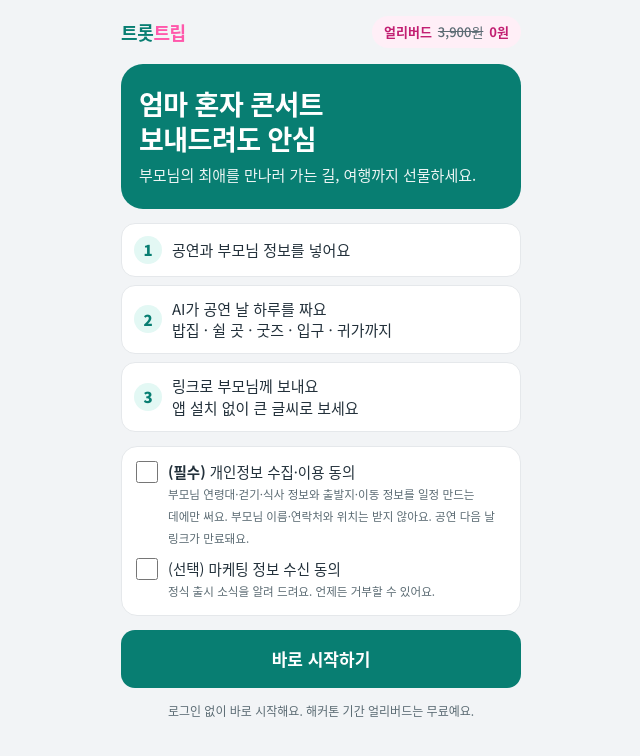
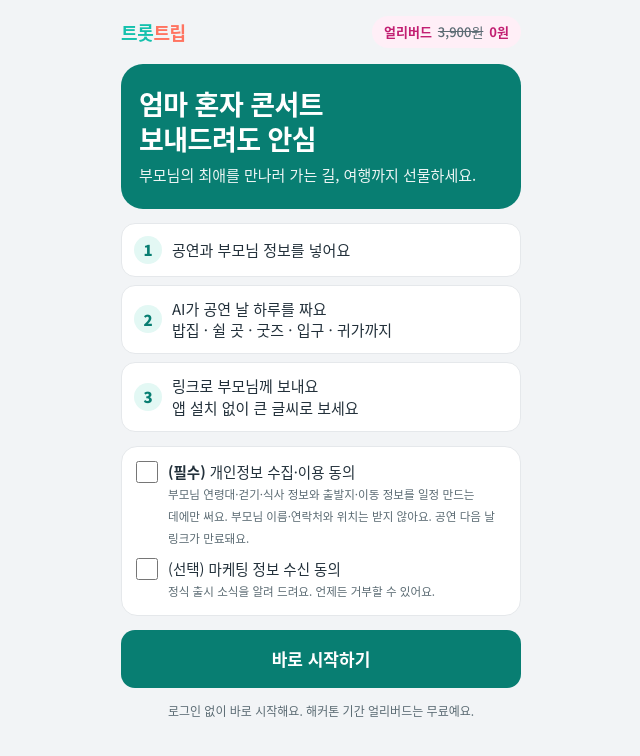
Before and after one commit to HeejuChoii/trottrip, a Next.js app: page / in a window 1280 px wide. Shown: the top 756 px of the page, without its empty margins (319-959 px from the left). Built offline with nearby package versions, Linux system fonts and the light colour scheme; no server answers.

Commit message:
로고 글자색: 트롯은 밝은 민트, 트립은 코랄로
Co-Authored-By: Claude Opus 5.5 <noreply@anthropic.com>
Claude-Session: https://claude.ai/code/session_01PpenMRPuRkrse7mnMBGRAa

```diff
--- a/app/api/og/route.tsx
+++ b/app/api/og/route.tsx
@@ -45,7 +45,7 @@ export async function GET(req: Request) {
   return new ImageResponse(
     (
       <div style={{ width: "100%", height: "100%", display: "flex", flexDirection: "column", justifyContent: "space-between", background: "#F2F4F6", padding: 64, fontFamily: "Noto" }}>
-        <div style={{ display: "flex", fontSize: 44, fontWeight: 900, color: "#087E72" }}>트롯<span style={{ color: "#FF58AB" }}>트립</span></div>
+        <div style={{ display: "flex", fontSize: 44, fontWeight: 900, color: "#14C1AD" }}>트롯<span style={{ color: "#FF7461" }}>트립</span></div>
         <div style={{ display: "flex", flexDirection: "column", background: color, color: "#fff", borderRadius: 36, padding: "44px 48px" }}>
           <div style={{ fontSize: 60, fontWeight: 900, lineHeight: 1.2 }}>{title}</div>
           <div style={{ fontSize: 36, fontWeight: 500, marginTop: 18, opacity: 0.92 }}>{sub}</div>
--- a/app/globals.css
+++ b/app/globals.css
@@ -38,8 +38,8 @@ input, textarea, select { font-family: inherit; font-size: 16px; color: var(--in
 .shell { max-width: 440px; margin: 0 auto; min-height: 100dvh; display: flex; flex-direction: column; gap: 14px;
   padding: max(14px, env(safe-area-inset-top)) 20px max(24px, env(safe-area-inset-bottom)); }
 .top { display: flex; align-items: center; justify-content: space-between; min-height: 36px; }
-.brand { font-weight: 900; color: var(--deep); font-size: 18px; letter-spacing: -.02em; text-decoration: none; }
-.brand i { font-style: normal; color: var(--pink); }
+.brand { font-weight: 900; color: #14c1ad; font-size: 18px; letter-spacing: -.02em; text-decoration: none; }
+.brand i { font-style: normal; color: #ff7461; }
 .back { border: 0; background: none; font-size: 15px; color: var(--sub); padding: 4px 0; text-decoration: none; }
 .prog { display: flex; gap: 4px; } .prog span { width: 22px; height: 4px; border-radius: 2px; background: var(--line); } .prog span.on { background: var(--deep); }
 h1.h, h2.h { font-size: 24px; line-height: 1.3; margin: 4px 0 0; font-weight: 900; letter-spacing: -.02em; text-wrap: balance; }
```
